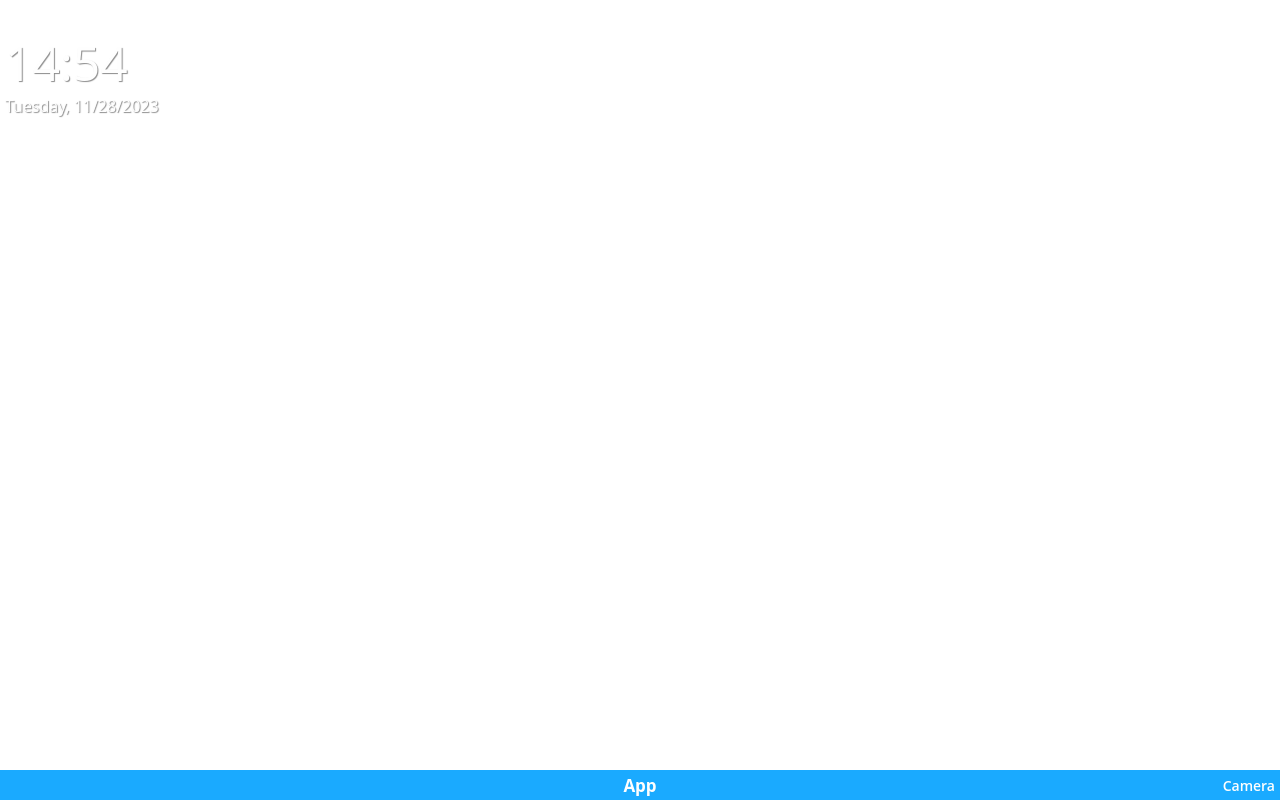
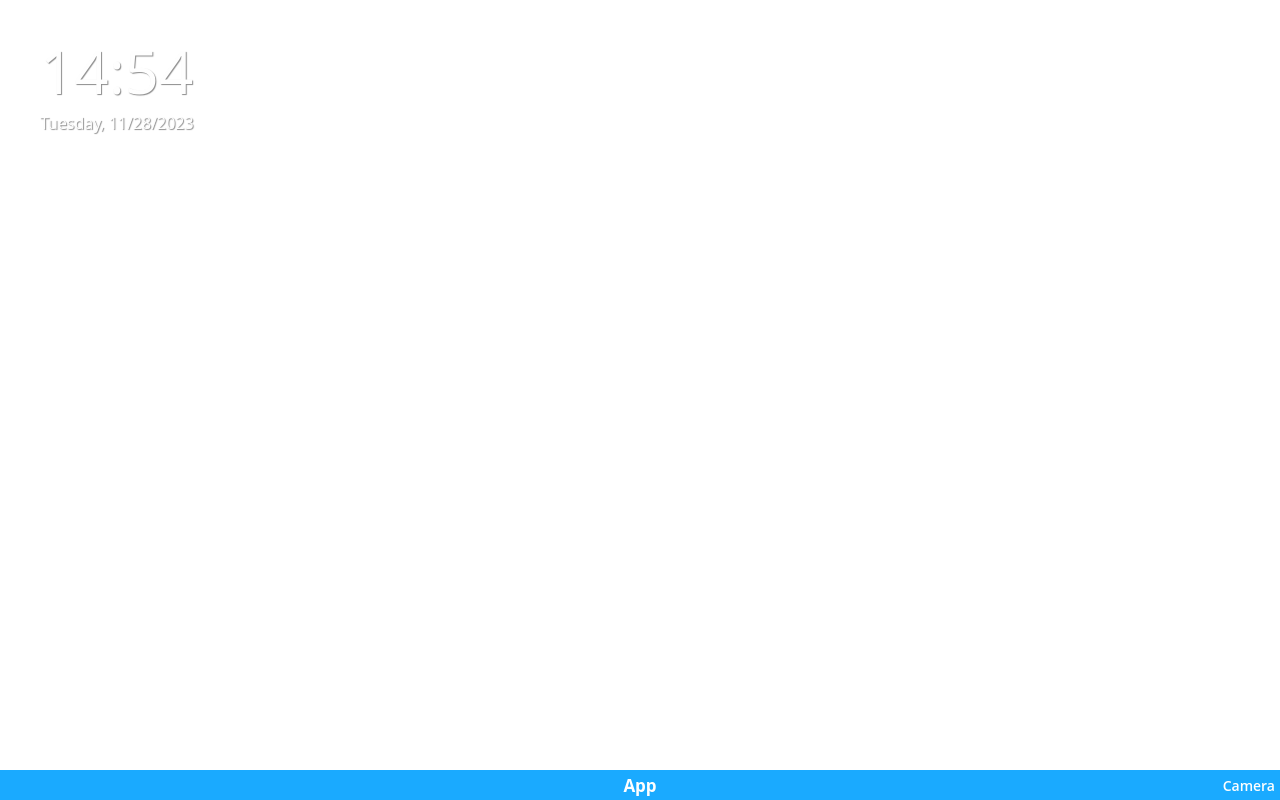
Before and after one commit to tuandatdavid/kaios-metro-launcher, a website built with webpack: page src/index.template.html in a window 1280 px wide. Built offline with nearby package versions, Linux system fonts and the light colour scheme.

Commit message:
Making clock big and slightly more centered

```diff
--- a/src/components/clock.css
+++ b/src/components/clock.css
@@ -1,12 +1,12 @@
 .clock {
   margin-top: 30px;
-  padding: 0 5px 0 5px;
+  padding: 0 5px 0 40px;
   color: var(--color-text);
   text-shadow: 1px 1px 1px var(--color-text-gray);
   flex-grow: 1;
 }
 .clock-dig, .clock-colon {
-  font-size: 48px;
+  font-size: 60px;
 }
 .clock-colon:after {
   content: ":";
```
